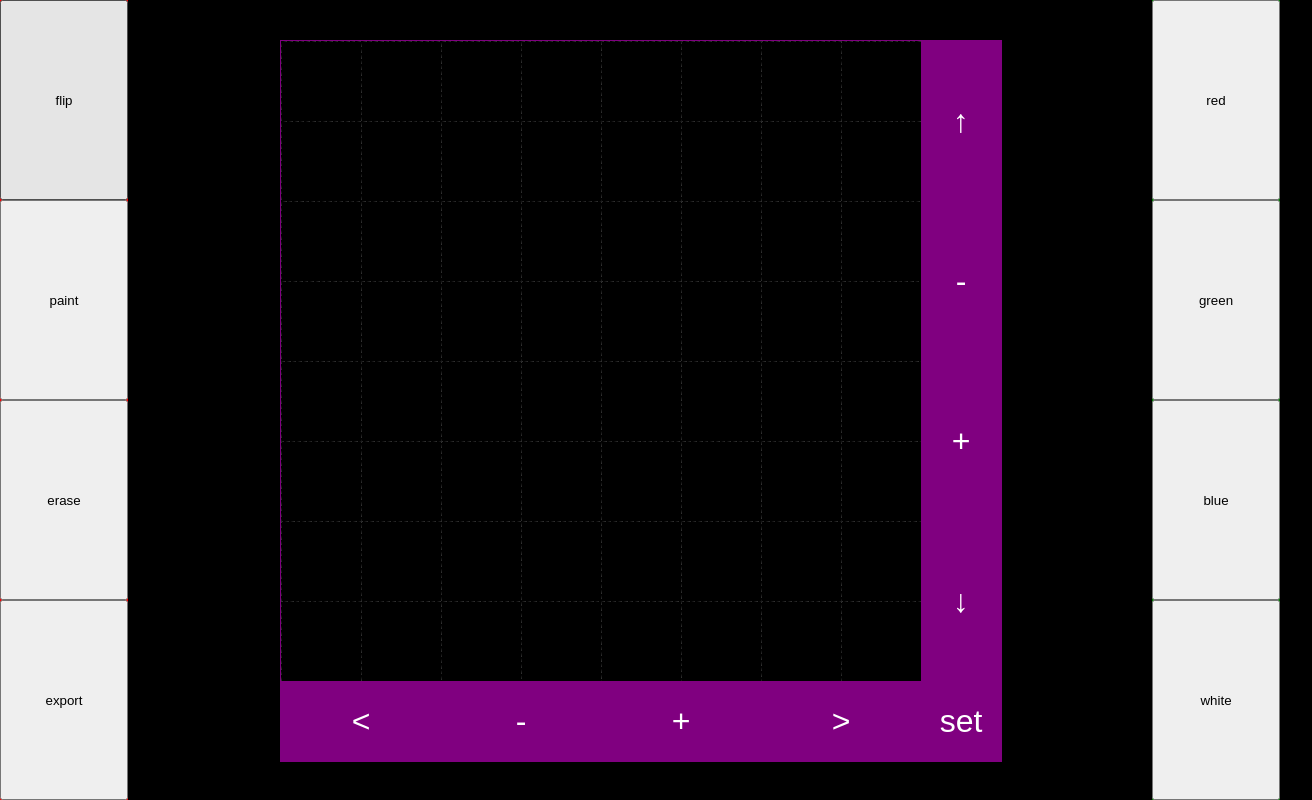
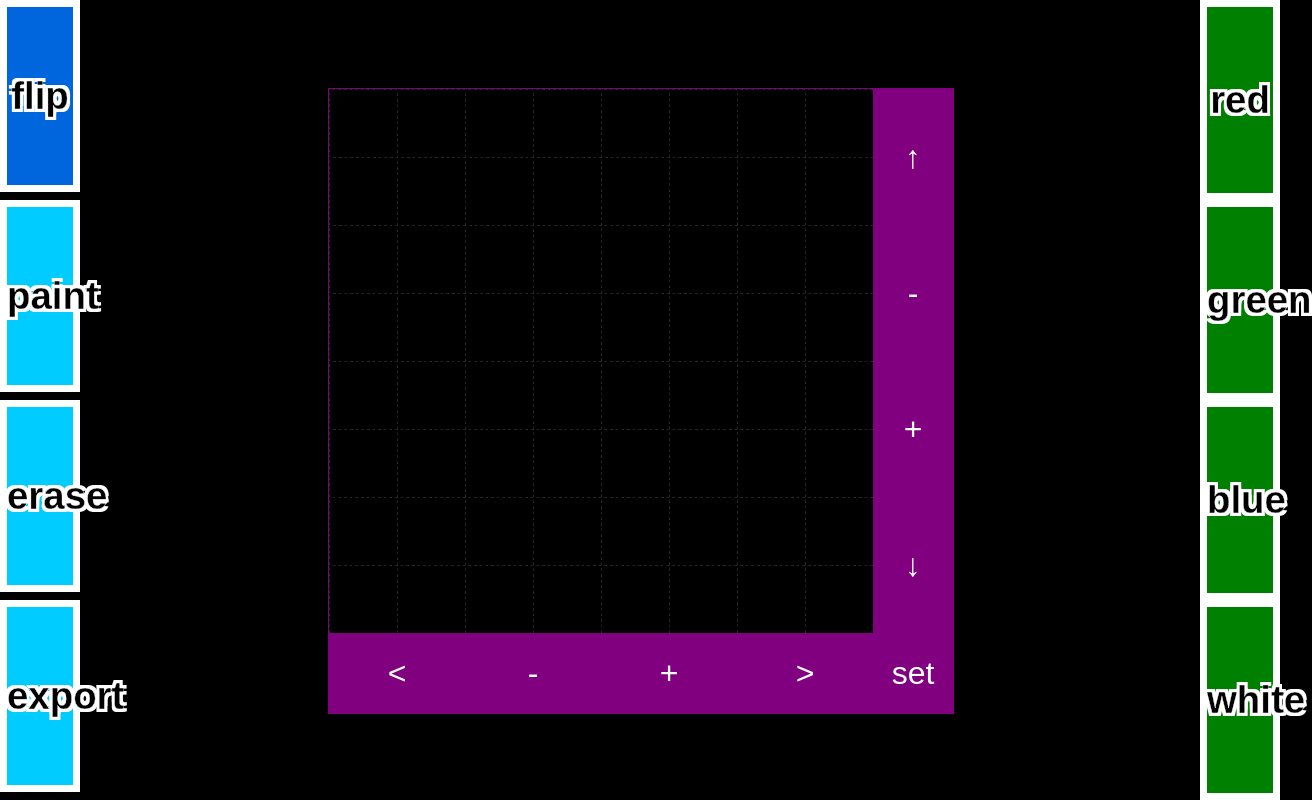
Before and after one commit to clouduboy/microcanvas-pixeldata, a website: page painter/index.html in a window 1280 px wide. Shown: the whole page, 1312 px wide, since content can reach past the window. Drawn offline with Linux system fonts and the light colour scheme.

Commit message:
current painting tool now shown + various css fixes

```diff
--- a/painter/painter.css
+++ b/painter/painter.css
@@ -12,24 +12,55 @@ canvas {
 .color-palette {
   position: absolute;
   top: 0;
-  width: 10vw;
+  width: 10vmin;
   height: 100vh;
 
   display: flex;
   flex-direction: column;
 }
 
+.tool-palette button,
+.color-palette button {
+	flex: 1;
+	background: transparent;
+  padding: 0;
+	border: .2em solid white;
+  transition: all .2s ease;
+
+  color: black;
+	font-size: 3vw;
+	font-weight: bold;
+	text-shadow: .075em .075em white, -.075em -.075em white,-.075em .075em white, .075em -.075em white, 0 -.075em white, 0 .075em white;
+	-webkit-text-stroke: .01em white;
+}
+
+.tool-palette button:active,
+.color-palette button:active {
+  border-color: black;
+}
+
+.tool-palette button.current {
+  background: #06d;
+}
+
+
 .tool-palette {
   left: 0;
-  background: red;
 }
-.tool-palette * { flex: 1; }
+
+.tool-palette button {
+	background: #0cf;
+	margin-bottom: .2em;
+}
+.tool-palette button:active {
+  background-color: white;
+}
 
 .color-palette {
   right: 0;
   background: green;
 }
-.color-palette * { flex: 1; }
+
 
 
 body, main {
@@ -45,8 +76,8 @@ main {
 }
 
 .artboard {
-  --artboard-w: 90vmin;
-  --artboard-h: 90vmin;
+  --artboard-w: 78vmin;
+  --artboard-h: 78vmin;
 
   width: var(--artboard-w);
   height: var(--artboard-h);
--- a/painter/painter.js
+++ b/painter/painter.js
@@ -1,4 +1,11 @@
 let spritename = ''
+
+let painttool = 'flip'
+
+let painting = false;
+let paintmode = 1;
+
+let paintcolor = 'white';
 
 const POP = document.querySelector('.pop')
 const canvas = document.querySelector('.artboard canvas')
@@ -21,6 +28,7 @@ canvas.addEventListener('pointerup', paintend)
 
 // paint tool setting
 Array.from(document.querySelectorAll('[data-set-tool]')).forEach(btn => btn.addEventListener('click', setPaintTool))
+setPaintTool({target: document.querySelector('[data-set-tool="flip"]')})
 
 // paint color setting
 Array.from(document.querySelectorAll('[data-set-color]')).forEach(btn => btn.addEventListener('click', setPaintColor))
@@ -32,12 +40,7 @@ Array.from(document.querySelectorAll('[data-scroll]')).forEach(btn => btn.addEve
 // editor actions
 Array.from(document.querySelectorAll('[data-action]')).forEach(btn => btn.addEventListener('click', exec))
 
-let painttool = 'flip'
 
-let painting = false;
-let paintmode = 1;
-
-let paintcolor = 'white';
 
 
 function plot(e) {
@@ -93,6 +96,10 @@ function setPaintTool(e) {
   if (painttool === 'erase') paintmode = false;
   if (painttool === 'paint') paintmode = true;
   console.log(e.target.dataset,painttool, paintmode)
+
+  let current = document.querySelector('.tool-palette button.current')
+  if (current) current.classList.remove('current')
+  e.target.classList.add('current')
 }
 
 function setPaintColor(e) {
```
